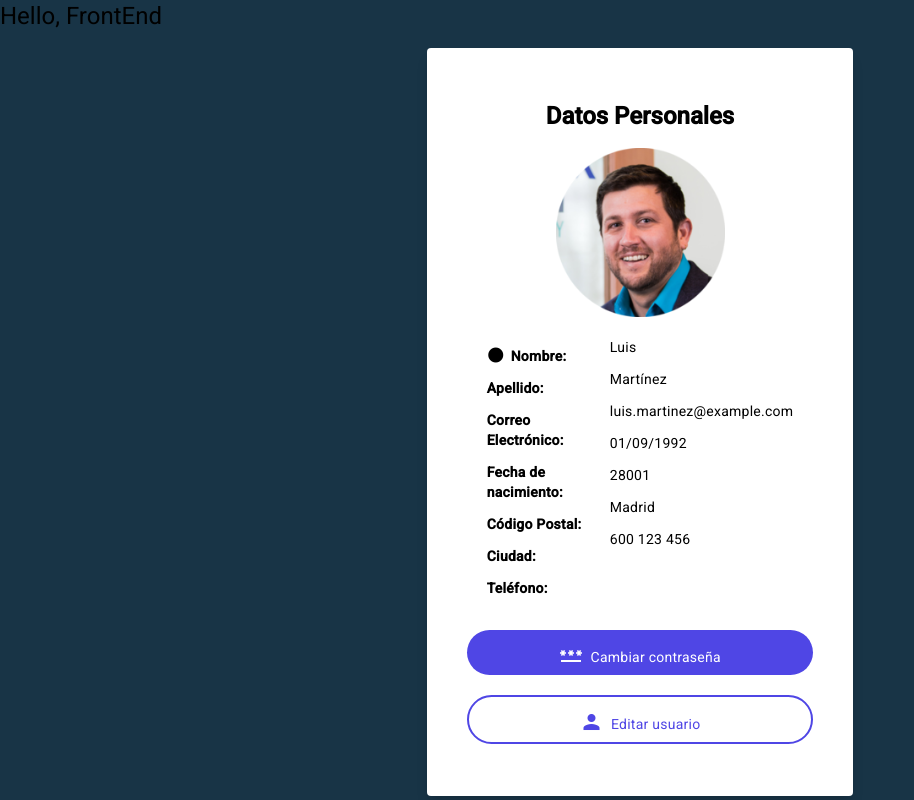
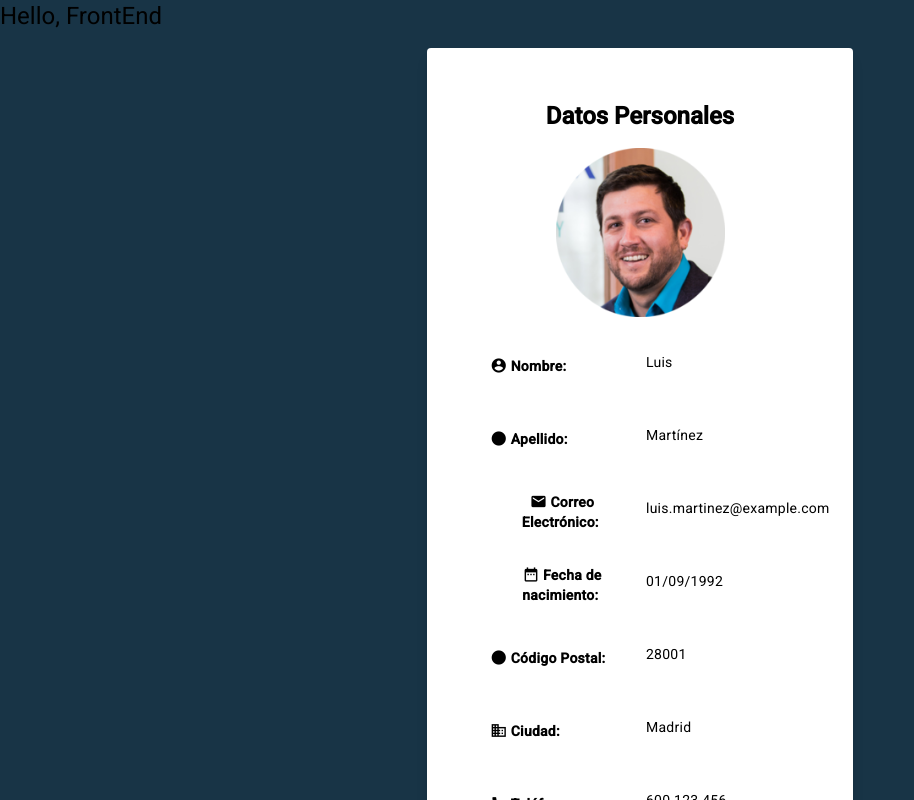
Before and after one commit to eldavid1996/FCT_Limpieza, an Angular app in the folder FrontEnd/: page /empleado in a window 1280 px wide. Shown: the top 800 px of the page, without its empty margins (0-914 px from the left). Built offline with nearby package versions, Linux system fonts and the light colour scheme.

Commit message:
2 jcvs components STYLE FIXED

```diff
--- a/FrontEnd/src/app/components/user-profile/user-profile.component.css
+++ b/FrontEnd/src/app/components/user-profile/user-profile.component.css
@@ -8,8 +8,8 @@
     top:5px;
 }
 .profile-icons{
-    font-size: 18px;
+    font-size: 17px;
     position: relative;
-    top: 9px;
+    top: 10px;
 
 }
--- a/FrontEnd/src/app/components/user-profile/user-profile.component.html
+++ b/FrontEnd/src/app/components/user-profile/user-profile.component.html
@@ -1,75 +1,103 @@
 <section>
-    <div class="sm:w-full lg:w-1/3 mx-auto rounded overflow-hidden shadow-lg py-3 bg-white">
+  <div
+    class="sm:w-full lg:w-1/3 mx-auto rounded overflow-hidden shadow-lg py-3 bg-white"
+  >
     <div class="grid flex gap-5 text-center p-10">
       <div class="w-full">
         <h1><strong>Datos Personales</strong></h1>
         <img src="assets/source/prueba1.png" alt="" class="imagen mx-auto" />
       </div>
-        <div class="flex gap-3 px-5">
-          <div class="text-left flex-column flex-1 gap-10">
-
+      <div class="flex gap-3 px-5 grid grid-cols-2 grid-rows-7 justify-items-start items-center">
         <div>
-              <p><mat-icon class="profile-icons">lens</mat-icon><strong>Nombre:</strong></p>
+          <p>
+            <mat-icon class="profile-icons">account_circle</mat-icon
+            ><strong >Nombre:</strong>
+          </p>
+        </div>
+        <div>
+          <p>{{ userData.name }}</p>
         </div>
 
         <div>
-              <p><strong>Apellido:</strong></p>
-            </div>
-
-            <div>
-              <p><strong>Correo Electrónico:</strong></p>
-            </div>
-
-            <div>
-              <p><strong>Fecha de nacimiento:</strong></p>
-            </div>
-
-            <div>
-                <p><strong>Código Postal:</strong></p>
-            </div>
-
-            <div>
-                <p><strong>Ciudad:</strong></p>
-            </div>
-
-            <div>
-                <p><strong>Teléfono:</strong></p>
-            </div>
-
-
-          </div>
-          <div class="text-left flex-column gap-10">
-              <div>
-                <p>{{ userData.name }}</p>
+          <p>
+            <mat-icon class="profile-icons">lens</mat-icon
+            ><strong>Apellido:</strong>
+          </p>
         </div>
         <div>
           <p>{{ userData.surname }}</p>
         </div>
+
+        <div>
+          <p>
+            <mat-icon class="profile-icons">email</mat-icon
+            ><strong>Correo Electrónico:</strong>
+          </p>
+        </div>
+
       <div>
         <p>{{ userData.email }}</p>
       </div>
+
         <div>
-                <p> {{ userData.birthDate | date : "dd/MM/YYYY" }}</p>
+          <p>
+            <mat-icon class="profile-icons">date_range</mat-icon
+            ><strong>Fecha de nacimiento:</strong>
+          </p>
+        </div>
+
+      <div>
+        <p>{{ userData.birthDate | date : "dd/MM/YYYY" }}</p>
+      </div>
+
+        <div>
+          <p>
+            <mat-icon class="profile-icons">lens</mat-icon
+            ><strong>Código Postal:</strong>
+          </p>
         </div>
         <div>
           <p>{{ userData.pc }}</p>
         </div>
+
+        <div>
+          <p>
+            <mat-icon class="profile-icons">business</mat-icon
+            ><strong>Ciudad:</strong>
+          </p>
+        </div>
+
       <div>
         <p>{{ userData.city }}</p>
+      </div>
+
+        <div>
+          <p>
+            <mat-icon class="profile-icons">phone</mat-icon
+            ><strong>Teléfono:</strong>
+          </p>
         </div>
         <div>
           <p>{{ userData.phone }}</p>
         </div>
+      </div>
 
-          </div>
-        </div>
+
+
+
+
+
+
       <div>
         <button class="rounded-full p-2 w-full bg-indigo-600 text-white">
-            <mat-icon class="position">password</mat-icon>&nbsp; Cambiar contraseña
+          <mat-icon class="position">password</mat-icon>&nbsp; Cambiar
+          contraseña
         </button>
       </div>
       <div>
-          <button class="rounded-full p-2 w-full border-2 border-indigo-600 text-indigo-600 hover:bg-indigo-600 hover:text-white">
+        <button
+          class="rounded-full p-2 w-full border-2 border-indigo-600 text-indigo-600 hover:bg-indigo-600 hover:text-white"
+        >
           <mat-icon class="position">person</mat-icon>&nbsp; Editar usuario
         </button>
       </div>
```
Lines whose indentation alone changed are shown as unchanged.
